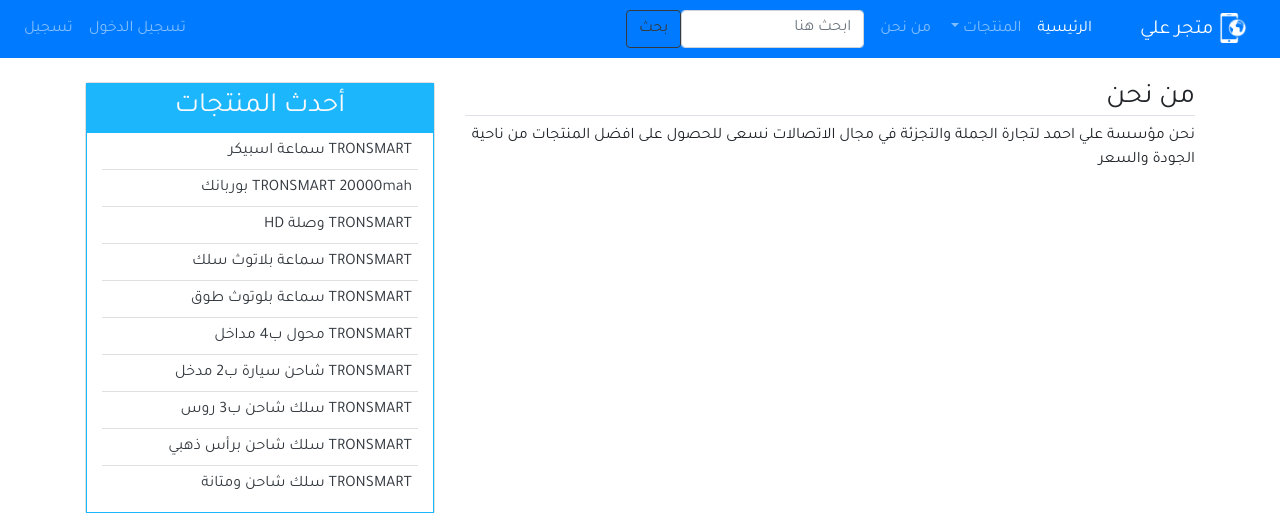
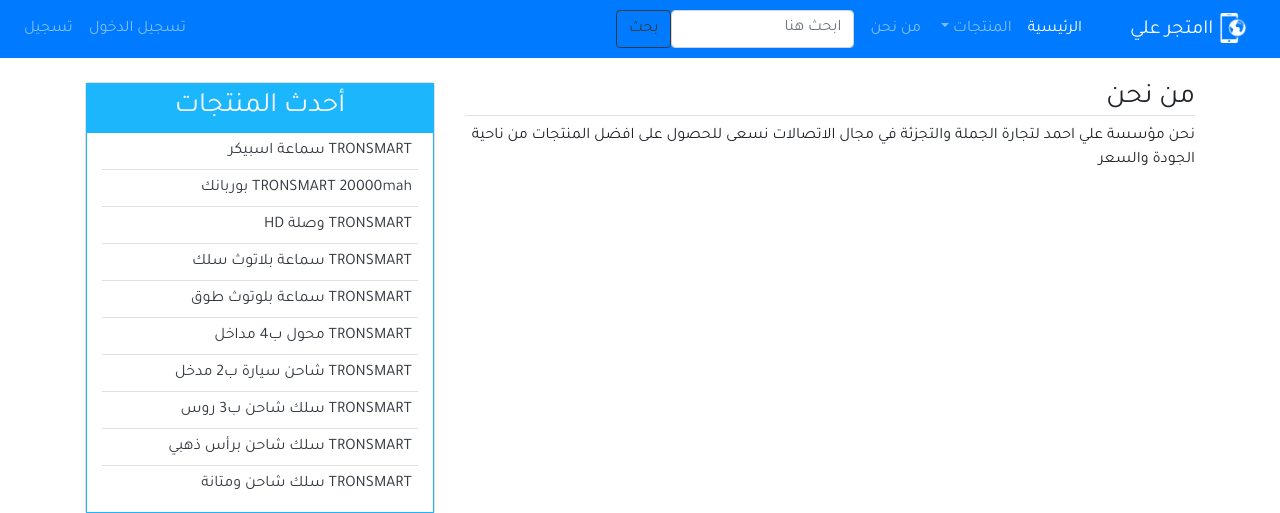
Before and after one commit to abdu1lhadi/alistore, a Django app: page /about/ in a window 1280 px wide. Shown: the top 513 px of the page. Run offline with Django 3.2, Linux system fonts and the light colour scheme; data comes from the database, SQL or seed files in the repository; both versions use the stored data as it was after the commit; some libraries are stand-ins or nearby versions.

Commit message:
test image

```diff
--- a/blog/templates/blog/base.html
+++ b/blog/templates/blog/base.html
@@ -21,7 +21,7 @@
         <nav class="navbar navbar-expand-lg navbar-dark bg-primary">
             <a class="navbar-brand" href="#"><img src="{% static 'blog/images/logonew.png' %}" alt="شعار مدونة"
                 width="30px" >
-                متجر علي</a>
+                 اامتجر علي</a>
             <button class="navbar-toggler" type="button" data-toggle="collapse" data-target="#navbarSupportedContent" aria-controls="navbarSupportedContent" aria-expanded="" aria-label="Toggle navigation">
                 <span class="navbar-toggler-icon"></span>
             </button>
```
Also changed, not shown: db.sqlite3.
